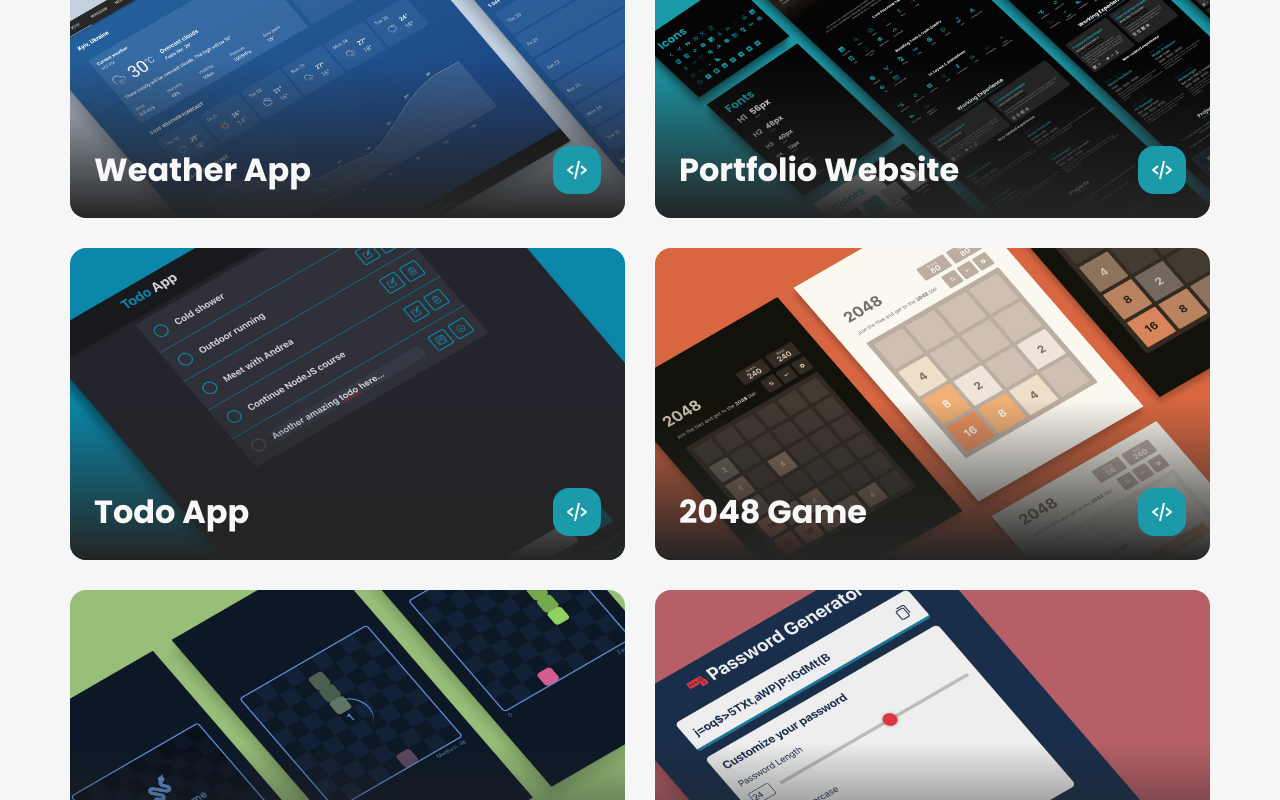
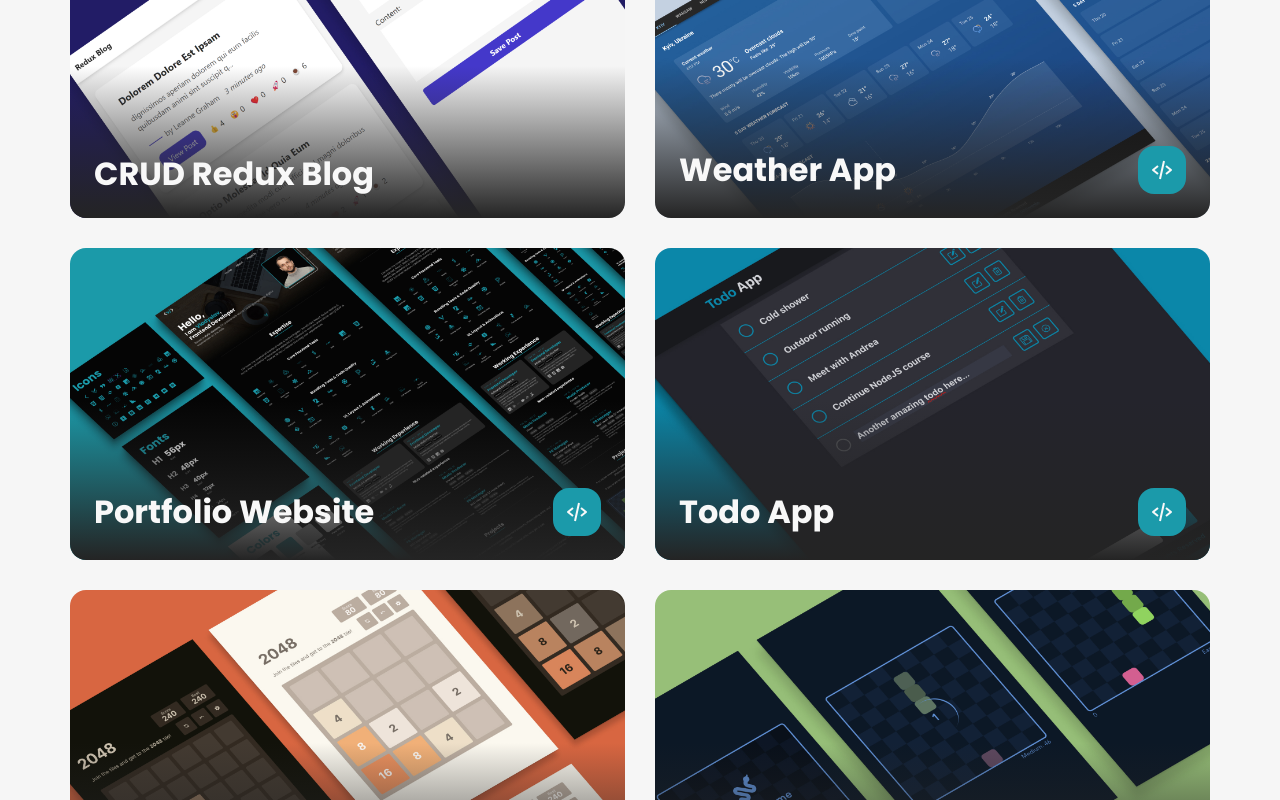
Before and after one commit to VladislavDegtyarenko/vd-developer-portfolio, a Next.js app: page / in a window 1280 px wide. Shown: the part 4120-4920 px from the top of the page. Built offline with nearby package versions, Linux system fonts and the light colour scheme.

Commit message:
add project: CRUD Redux Blog (in development)

```diff
--- a/app/data/projects.ts
+++ b/app/data/projects.ts
@@ -1,3 +1,4 @@
+import ReduxBlogImg from "/public/assets/projects/Redux Blog.jpg";
 import WeatherAppImg from "/public/assets/projects/weather app.jpg";
 import PortfolioImg from "/public/assets/projects/portfolio.jpg";
 import TodoImg from "/public/assets/projects/todo-app.jpg";
@@ -12,6 +13,10 @@ import Game2048Img from "/public/assets/projects/2048 Game.jpg";
 import { Project } from "../types";
 
 const projectsData: Project[] = [
+  {
+    img: ReduxBlogImg,
+    title: "CRUD Redux Blog",
+  },
   {
     img: WeatherAppImg,
     title: "Weather App",
```
Also changed, not shown: public/assets/projects/Redux Blog.jpg (added).
